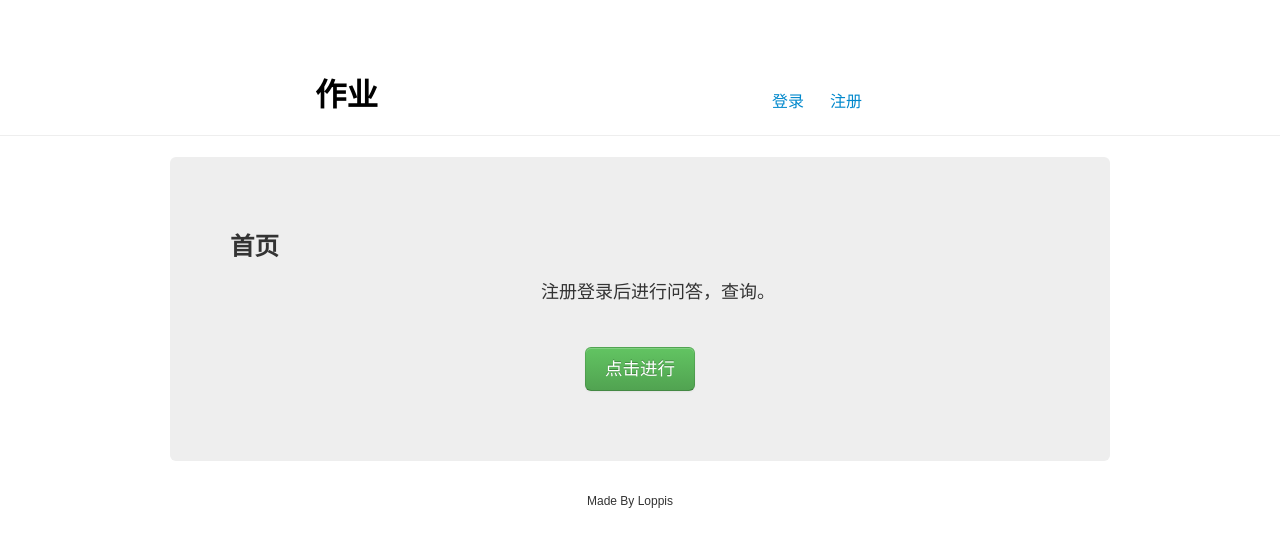
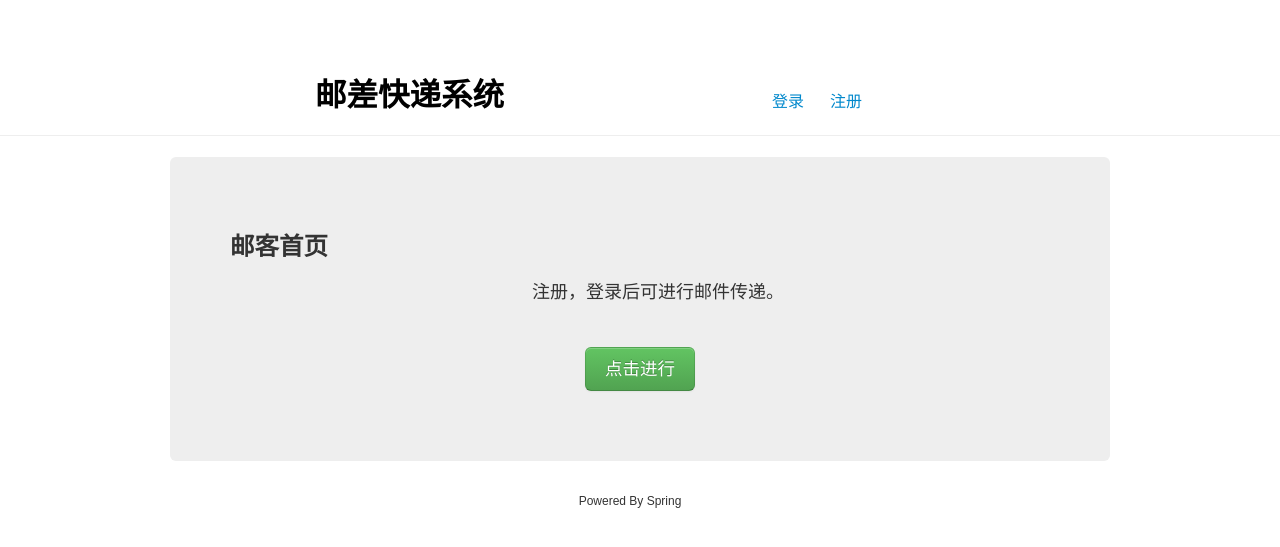
Before and after one commit to jaky0306/RSC, a PHP site: page / in a window 1280 px wide. Shown: the top 547 px of the page. Run offline with PHP 8.4, Linux system fonts and the light colour scheme.

Commit message:
修改邮客系统字样

```diff
--- a/base.php
+++ b/base.php
@@ -8,7 +8,7 @@ echo
 <html>
 <head>
     <meta charset="utf-8">
-    <title>作业</title>
+    <title>邮差快递</title>
     <!--框架-->
     <script type="text/javascript" src="js/jquery-1.8.3.min.js"></script>
     <script type="text/javascript" src="src/bootstrap.min.js"></script>
--- a/footer.php
+++ b/footer.php
@@ -1,17 +1,10 @@
 <?php
-/**
- * Created by PhpStorm.
- * User: Administrator
- * Date: 14-4-9
- * Time: 下午11:30
- * 文档说明:网站的脚部
- */
 
 echo
 '
         <div class="container">
                 <div class="row">
-                    <p class="text-center" style="font-size:12px">Made By Loppis</p>
+                    <p class="text-center" style="font-size:12px">Powered By Spring</p>
                 </div>
         </div>
     </body>
--- a/header.php
+++ b/header.php
@@ -8,7 +8,7 @@ echo
             <div class="row">
                 <div class="offset2 span10">
 						<span class="logo_word">
-							<h2><a href="index.php" class="a_no_style">作业</a></h2>
+							<h2><a href="index.php" class="a_no_style">邮差快递系统</a></h2>
 						</span>
                 </div>
             </div>
--- a/index.php
+++ b/index.php
@@ -19,9 +19,9 @@
 			<div class="row">
 				<div class="span12">
 					<div class="hero-unit">
-						<h3>首页</h3>
+						<h3>邮客首页</h3>
 						<p style="text-indent:2em" class="text-center">
-							注册登录后进行问答，查询。
+							注册，登录后可进行邮件传递。
 						</p>
 						<p class="text-center">
 							<br>
--- a/login.php
+++ b/login.php
@@ -30,7 +30,7 @@
     <div class="row">
         <div class="span12">
             <div class="hero-unit">
-                <h3>登录:</h3>
+                <h3>邮客登录:</h3>
                 <?php
                     if($loginSuccessFlag==false){
                 ?>
```
Also changed, not shown: register.php (+1 -14 lines).
